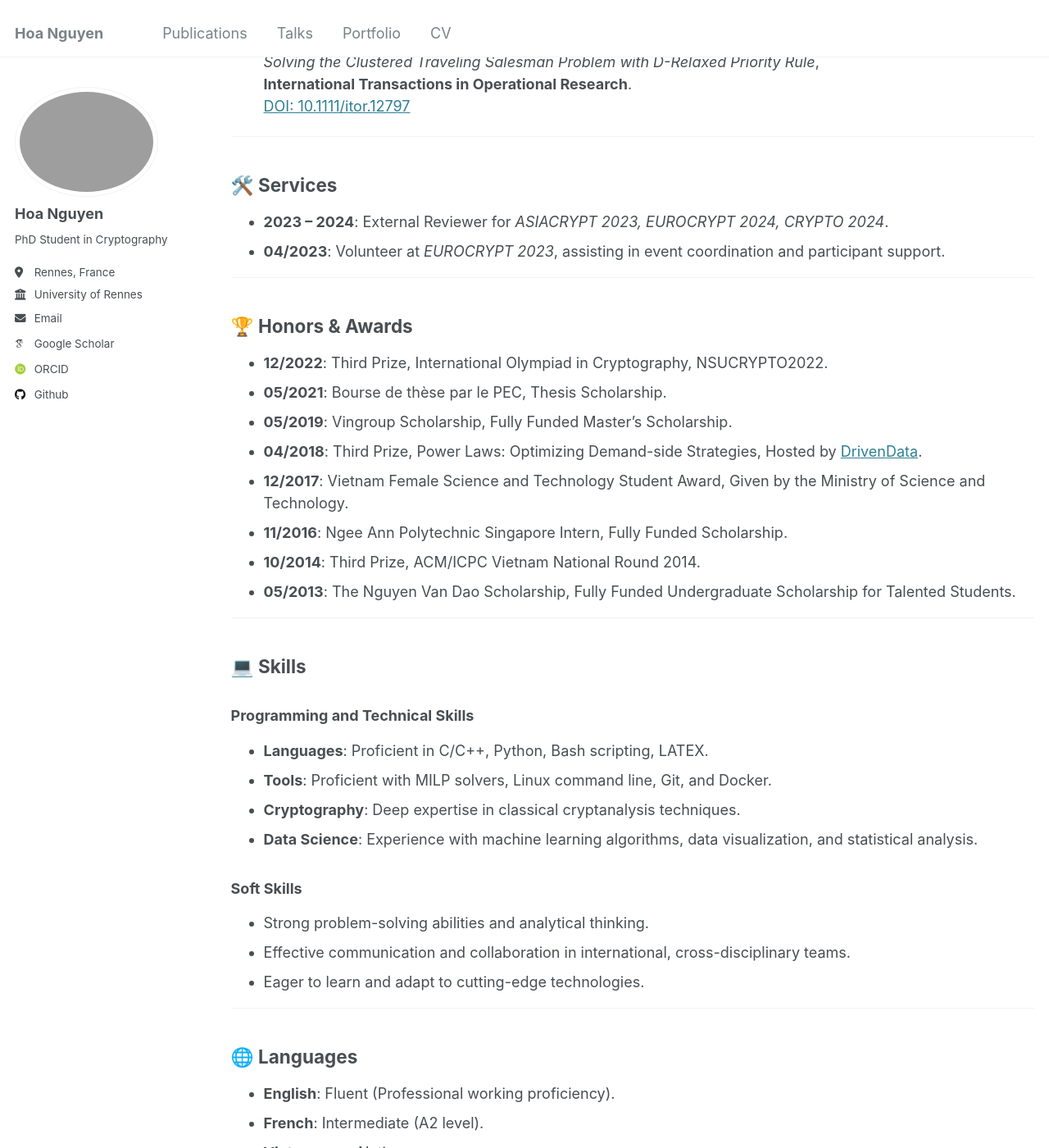
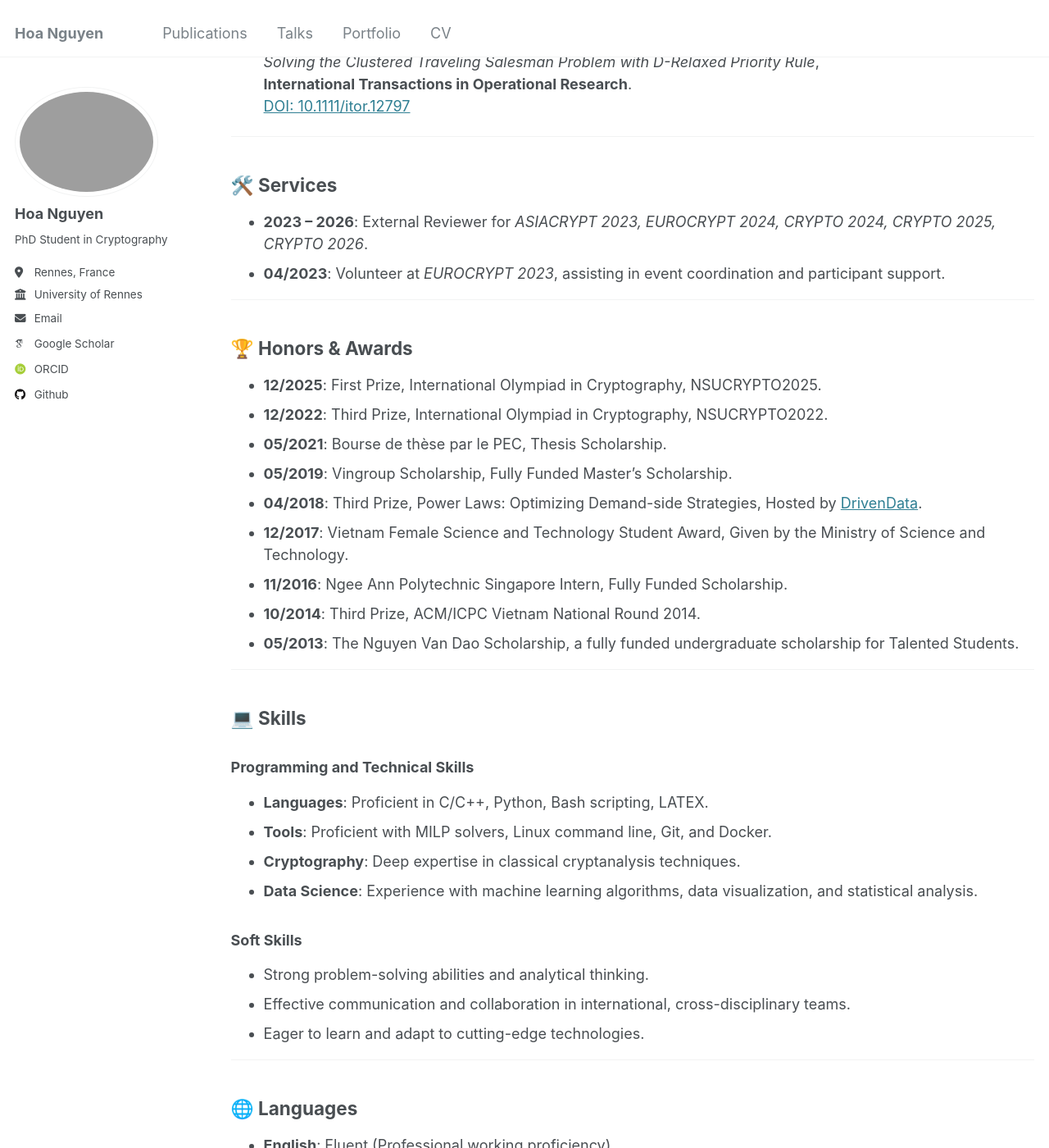
Before and after one commit to HoaNP/HoaNP.github.io, a Jekyll site: the page built from _pages/cv.md, in a window 1280 px wide and 1400 px high, scrolled down 2338 px. Shown: the whole window at 82% size. Built offline with Jekyll 4.4.1, drawn with Linux system fonts in a browser that asks for light colours; some web fonts are replaced; some of the changed text lies outside the part shown.

Commit message:
Revise CV details and update date ranges
Updated dates and details in the CV, including thesis submission and reviewer roles.

```diff
--- a/_pages/cv.md
+++ b/_pages/cv.md
@@ -11,7 +11,7 @@
 
 - **Ph.D.**, Cryptography\
   University of Rennes\
-  (*October 2021 – Thesis submitted: December 2024*)\
+  (*October 2021 – February 2025*)\
   *Thesis: New Automated Approaches in Cryptanalysis*
 
 - **M.Sc.**, Information Security and Cryptology\
@@ -29,7 +29,7 @@
 ## 🔬 Research Experience
 
 ### **Ph.D. Researcher**
-**IRISA, Rennes, France** | *October 2021 – December 2024*
+**IRISA, Rennes, France** | *October 2021 – February 2025*
 
 - Developed automated tools to optimize cryptanalysis methods.
 - Authored multiple publications in top-tier cryptography journals and conferences.
@@ -92,13 +92,13 @@
 
 ## 🛠️ Services
 
-- **2023 – 2024**: External Reviewer for *ASIACRYPT 2023, EUROCRYPT 2024, CRYPTO 2024*.
+- **2023 – 2026**: External Reviewer for *ASIACRYPT 2023, EUROCRYPT 2024, CRYPTO 2024, CRYPTO 2025, CRYPTO 2026*.
 - **04/2023**: Volunteer at *EUROCRYPT 2023*, assisting in event coordination and participant support.
 
 ---
 
 ## 🏆 Honors & Awards
-
+- **12/2025**: First Prize, International Olympiad in Cryptography, NSUCRYPTO2025.
 - **12/2022**: Third Prize, International Olympiad in Cryptography, NSUCRYPTO2022.
 - **05/2021**: Bourse de thèse par le PEC, Thesis Scholarship.
 - **05/2019**: Vingroup Scholarship, Fully Funded Master's Scholarship.
@@ -106,7 +106,7 @@
 - **12/2017**: Vietnam Female Science and Technology Student Award, Given by the Ministry of Science and Technology.
 - **11/2016**: Ngee Ann Polytechnic Singapore Intern, Fully Funded Scholarship.
 - **10/2014**: Third Prize, ACM/ICPC Vietnam National Round 2014.
-- **05/2013**: The Nguyen Van Dao Scholarship, Fully Funded Undergraduate Scholarship for Talented Students.
+- **05/2013**: The Nguyen Van Dao Scholarship, a fully funded undergraduate scholarship for Talented Students.
 
 ---
 
@@ -130,7 +130,7 @@
 ## 🌐 Languages
 
 - **English**: Fluent (Professional working proficiency).
-- **French**: Intermediate (A2 level).
+- **French**: Elementary (A2 level).
 - **Vietnamese**: Native.
 
 ---
```
Also changed, not shown: other parts of _pages/cv.md (+1 -1 lines).
